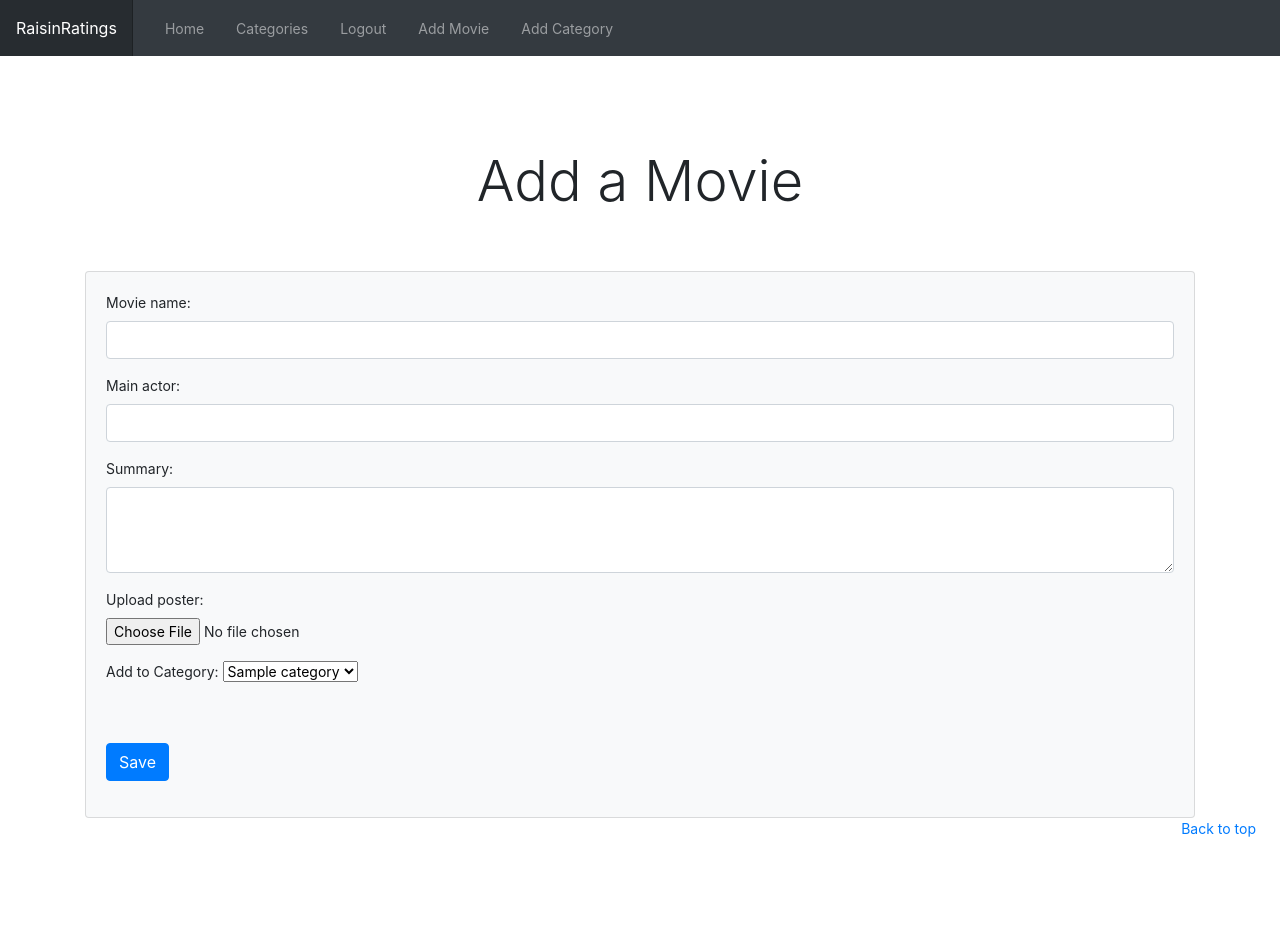
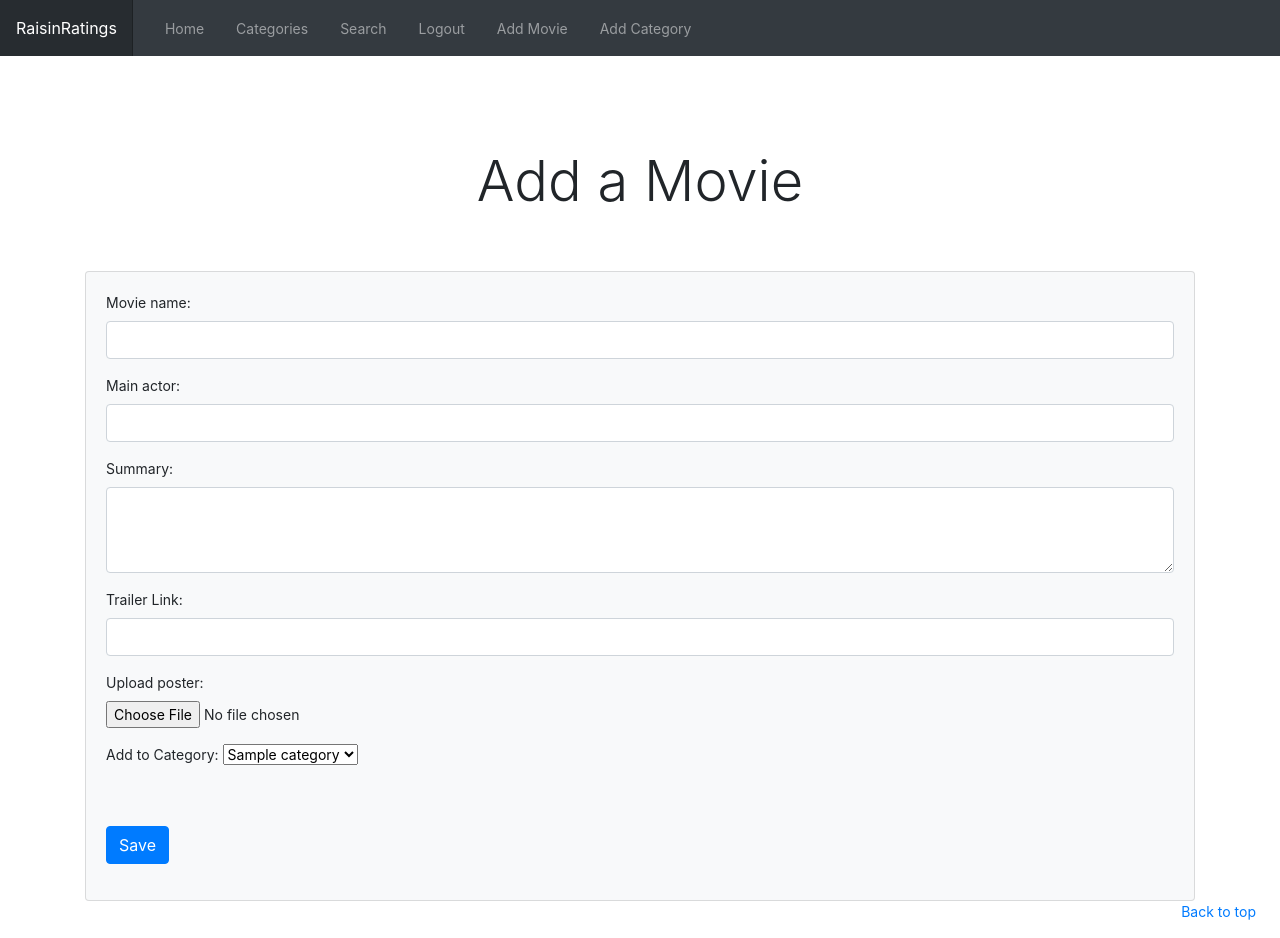
Before and after one commit to rorybhunter/WAD2_Group_2E, a Django app: page /RaisinRatings/add_movie/ in a window 1280 px wide. Before the commit the page ends 837 px from the top, so only its background shows below. Run offline with Django 4.2, Linux system fonts and the light colour scheme; a user stored in the database is signed in; tables that the repository leaves empty hold one stand-in row (values such as "Sample post"); some libraries are stand-ins or nearby versions.

Commit message:
fixed merge with nelle

```diff
--- a/templates/RaisinRatings/add_movie.html
+++ b/templates/RaisinRatings/add_movie.html
@@ -54,6 +54,10 @@
                                         <label class="required" for="id_summary">Summary:</label><br />
                                         <textarea class="form-control textarea" type="text" name="summary" maxlength="500" required="" id="id_summary" rows="3"></textarea>
                                     </p>
+                                    <p>
+                                        <label class="required" for="id_trailer_link">Trailer Link:</label>
+                                        <input class="form-control" type="text" name="trailer_link" maxlength="128" required="" id="id_trailer_link" />
+                                    </p>
 
                                         <label for="id_poster">Upload poster:</label>
                                         <input class="form-control-file" type="file" name="poster" required="" id="id_poster">
--- a/templates/RaisinRatings/base.html
+++ b/templates/RaisinRatings/base.html
@@ -36,6 +36,7 @@
 
                         <li class="nav-item mx-2"><a class="nav-link" href="{% url 'RaisinRatings:index' %}">Home</a></li>
                         <li class="nav-item mx-2"><a class="nav-link" href="{% url 'RaisinRatings:categories' %}">Categories</a></li>
+                        <li class="nav-item mx-2"><a class="nav-link" href="{% url 'RaisinRatings:search' %}">Search</a></li>
 
                         {% if user.is_authenticated %}
                         <li class="nav-item mx-2"><a class="nav-link" href="{% url 'RaisinRatings:logout' %}">Logout</a></li>
@@ -44,7 +45,6 @@
 
                         {% else %}
                         <li class="nav-item mx-2"><a class="nav-link" href="{% url 'RaisinRatings:login' %}">Login</a></li>
-                        <li class="nav-item mx-2"><a class="nav-link" href="{% url 'RaisinRatings:search' %}">Search</a></li>
                         <li class="nav-item mx-2"><a class="nav-link" href="{% url 'RaisinRatings:register' %}">Sign Up</a></li>
                         {% endif %}
 
```
